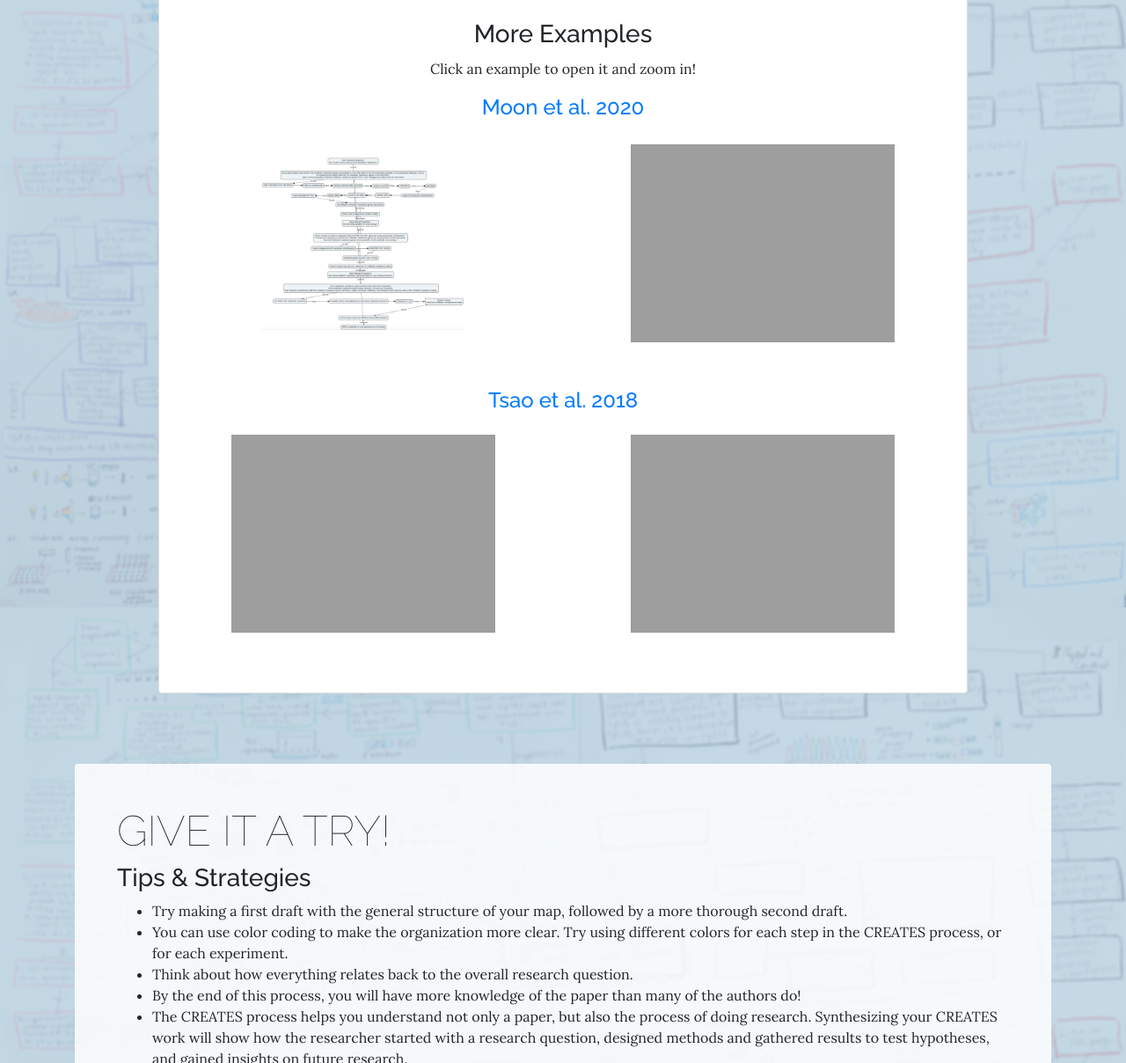
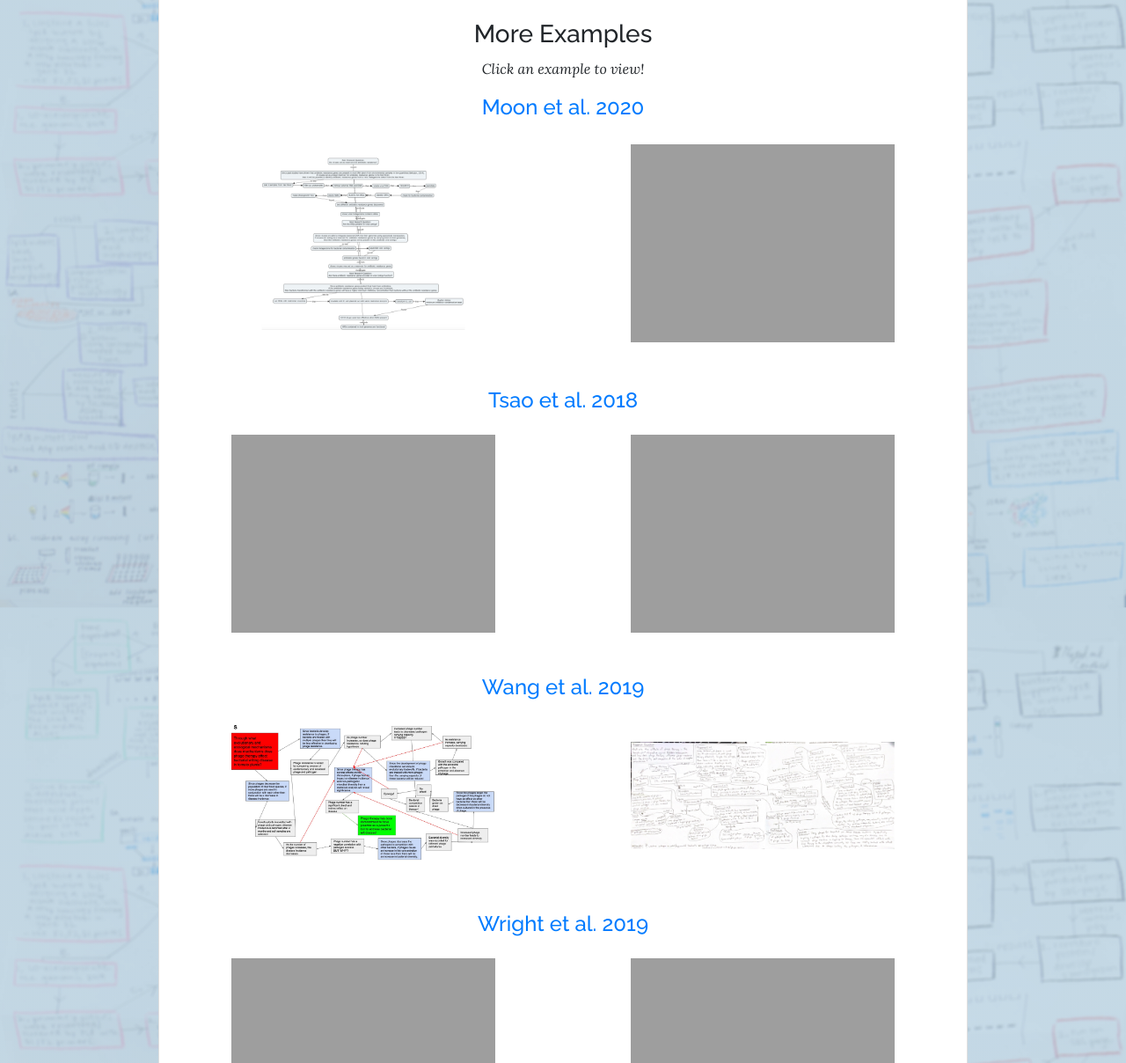
Before and after one commit to woof84/woof84.github.io-creates, a Jekyll site: the page built from s.html, in a window 1280 px wide and 1400 px high, scrolled down 2995 px. Shown: the part 192-1400 px from the top of the window at 88% size. Built offline with Jekyll 4.4.1, drawn with Linux system fonts in a browser that asks for light colours; nearby versions of some CDN libraries.

Commit message:
add examples for S

```diff
--- a/s.html
+++ b/s.html
@@ -124,7 +124,8 @@ layout: page
                             <script src="https://ccle.ucla.edu/mod/hvp/library/js/h5p-resizer.js" charset="UTF-8"></script>
                             <div class="tab-content mt-3 text-center">
                                 <h3 class="text-center">More Examples</h3>
-                                <p>Click an example to open it and zoom in!</p>
+                                <p><i>Click an example to view!</i></p>
+                                <!--Moon et al. 2020-->
                                 <h4 class="text-center mb-4"><a href="https://pubmed.ncbi.nlm.nih.gov/32482165/" target="_blank">Moon et al. 2020</a></h4>
                                 <div class="row align-items-center">
                                     <div class="col-sm mb-5">
@@ -134,6 +135,7 @@ layout: page
                                         <a href="{{ '/img/examples/Moon2020-S-2.jpeg' | absolute_url }}"><img src="{{ '/img/examples/Moon2020-S-2.jpeg' | absolute_url }}" width="300px"></a>
                                     </div>
                                 </div>
+                                <!--Tsao et al. 2018-->
                                 <h4 class="text-center mb-4"><a href="https://pubmed.ncbi.nlm.nih.gov/30150232/" target="_blank">Tsao et al. 2018</a></h4>
                                 <div class="row align-items-center">
                                     <div class="col-sm mb-5 align-middle">
@@ -141,6 +143,33 @@ layout: page
                                     </div>
                                     <div class="col-sm mb-5 align-middle">
                                         <a href="{{ '/img/examples/Tsao2018-S-2.jpeg' | absolute_url }}"><img src="{{ '/img/examples/Tsao2018-S-2.jpeg' | absolute_url }}" width="300px"></a>
+                                    </div>
+                                </div>
+                                <!--Wang et al. 2019-->
+                                <h4 class="text-center mb-4"><a href="https://pubmed.ncbi.nlm.nih.gov/31792408/" target="_blank">Wang et al. 2019</a></h4>
+                                <div class="row align-items-center">
+                                    <div class="col-sm mb-5 align-middle">
+                                        <a href="{{ '/img/examples/Wang2019-S-1.jpeg' | absolute_url }}"><img src="{{ '/img/examples/Wang2019-S-1.jpeg' | absolute_url }}" width="300px"></a>
+                                    </div>
+                                    <div class="col-sm mb-5 align-middle">
+                                        <a href="{{ '/img/examples/Wang2019-S-2.jpeg' | absolute_url }}"><img src="{{ '/img/examples/Wang2019-S-2.jpeg' | absolute_url }}" width="300px"></a>
+                                    </div>
+                                </div>
+                                <!--Wright et al. 2019-->
+                                <h4 class="text-center mb-4"><a href="https://pubmed.ncbi.nlm.nih.gov/31551330/" target="_blank">Wright et al. 2019</a></h4>
+                                <div class="row align-items-center">
+                                    <div class="col-sm mb-5 align-middle">
+                                        <a href="{{ '/img/examples/Wright2019-S-1.jpeg' | absolute_url }}"><img src="{{ '/img/examples/Wright2019-S-1.jpeg' | absolute_url }}" width="300px"></a>
+                                    </div>
+                                    <div class="col-sm mb-5 align-middle">
+                                        <a href="{{ '/img/examples/Wright2019-S-2.jpeg' | absolute_url }}"><img src="{{ '/img/examples/Wright2019-S-2.jpeg' | absolute_url }}" width="300px"></a>
+                                    </div>
+                                </div>
+                                <!--Yuan et al. 2019-->
+                                <h4 class="text-center mb-4"><a href="https://pubmed.ncbi.nlm.nih.gov/31551330/" target="_blank">Yuan et al. 2019</a></h4>
+                                <div class="row align-items-center">
+                                    <div class="col-sm mb-5 align-middle">
+                                        <a href="{{ '/img/examples/Yuan2019-S-1.png' | absolute_url }}"><img src="{{ '/img/examples/Yuan2019-S-1.png' | absolute_url }}" width="300px"></a>
                                     </div>
                                 </div>
                             </div>
```
Also changed, not shown: img/examples/Yuan2019-S-1.png (renamed from img/examples/Yuan2020-S-1.png), 2 other files.
